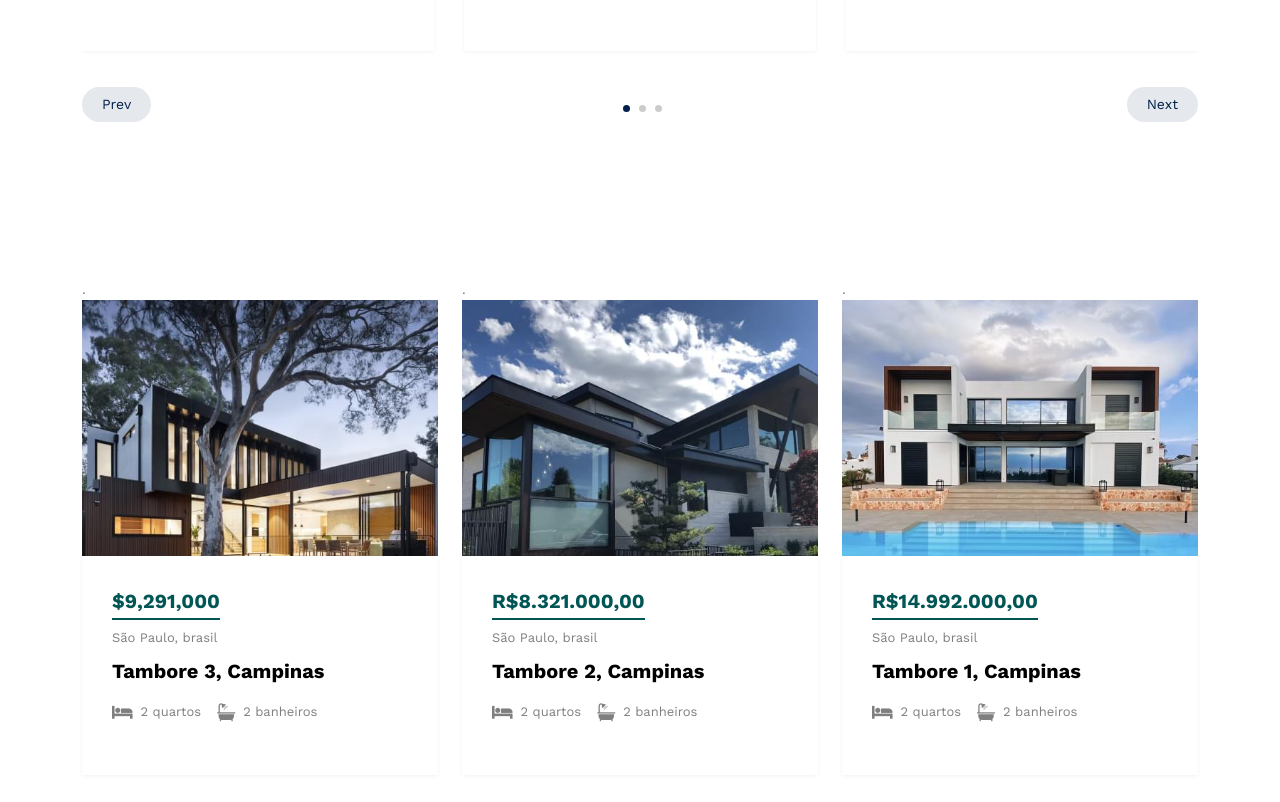
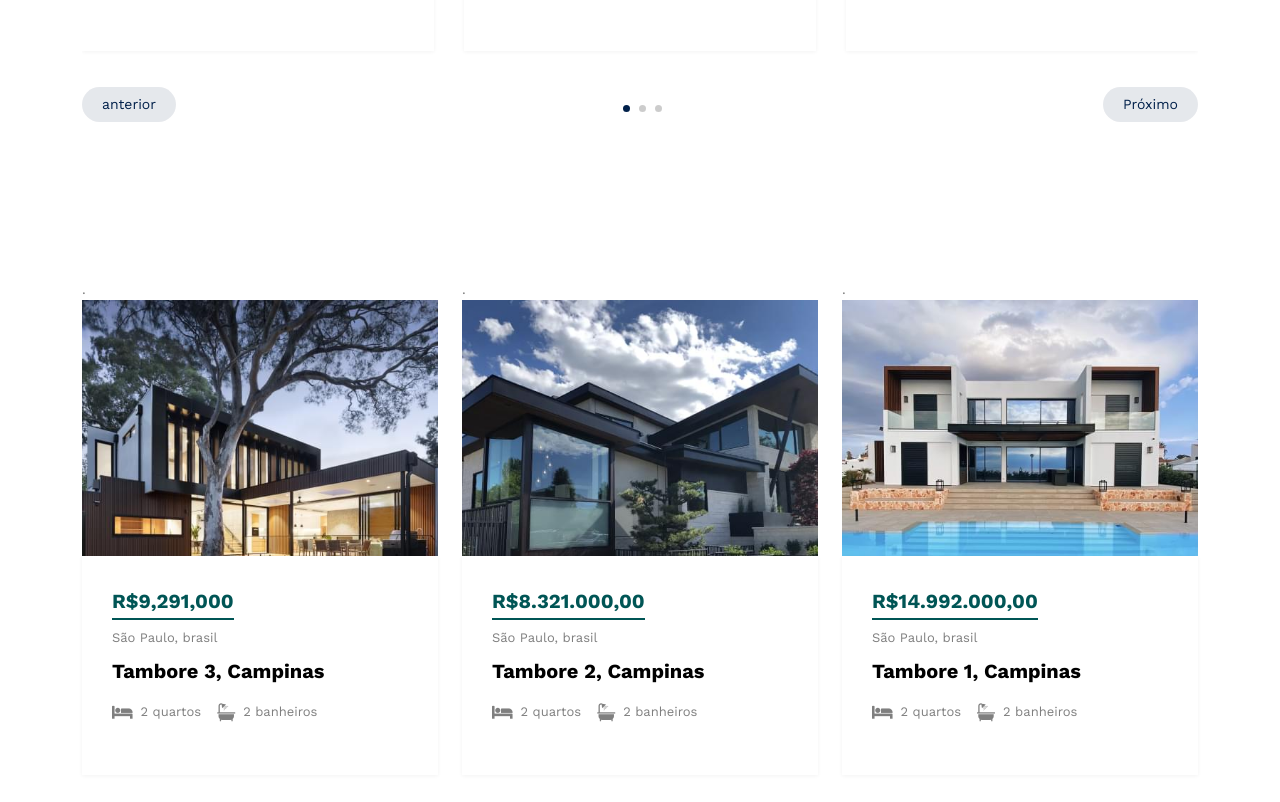
Before and after one commit to ronasEfa/ruansampaio01, a plain HTML site: page properties.html in a window 1280 px wide. Shown: the part 1159-1961 px from the top of the page. Drawn offline with nearby package versions, Linux system fonts and the light colour scheme; files whose address does not match are found by name.

Commit message:
Add files via upload

```diff
--- a/properties.html
+++ b/properties.html
@@ -344,14 +344,14 @@
                   data-controls="prev"
                   aria-controls="property"
                   tabindex="-1"
-                  >Prev</span
+                  >anterior</span
                 >
                 <span
                   class="next"
                   data-controls="next"
                   aria-controls="property"
                   tabindex="-1"
-                  >Next</span
+                  >Próximo</span
                 >
               </div>
             </div>
@@ -370,7 +370,7 @@
               </a>
 
               <div class="property-content">
-                <div class="price mb-2"><span>$9,291,000</span></div>
+                <div class="price mb-2"><span>R$9,291,000</span></div>
                 <div>
                   <span class="d-block mb-2 text-black-50"
                     >São Paulo, brasil</span
```
Also changed, not shown: index.html (+2 -2 lines).
